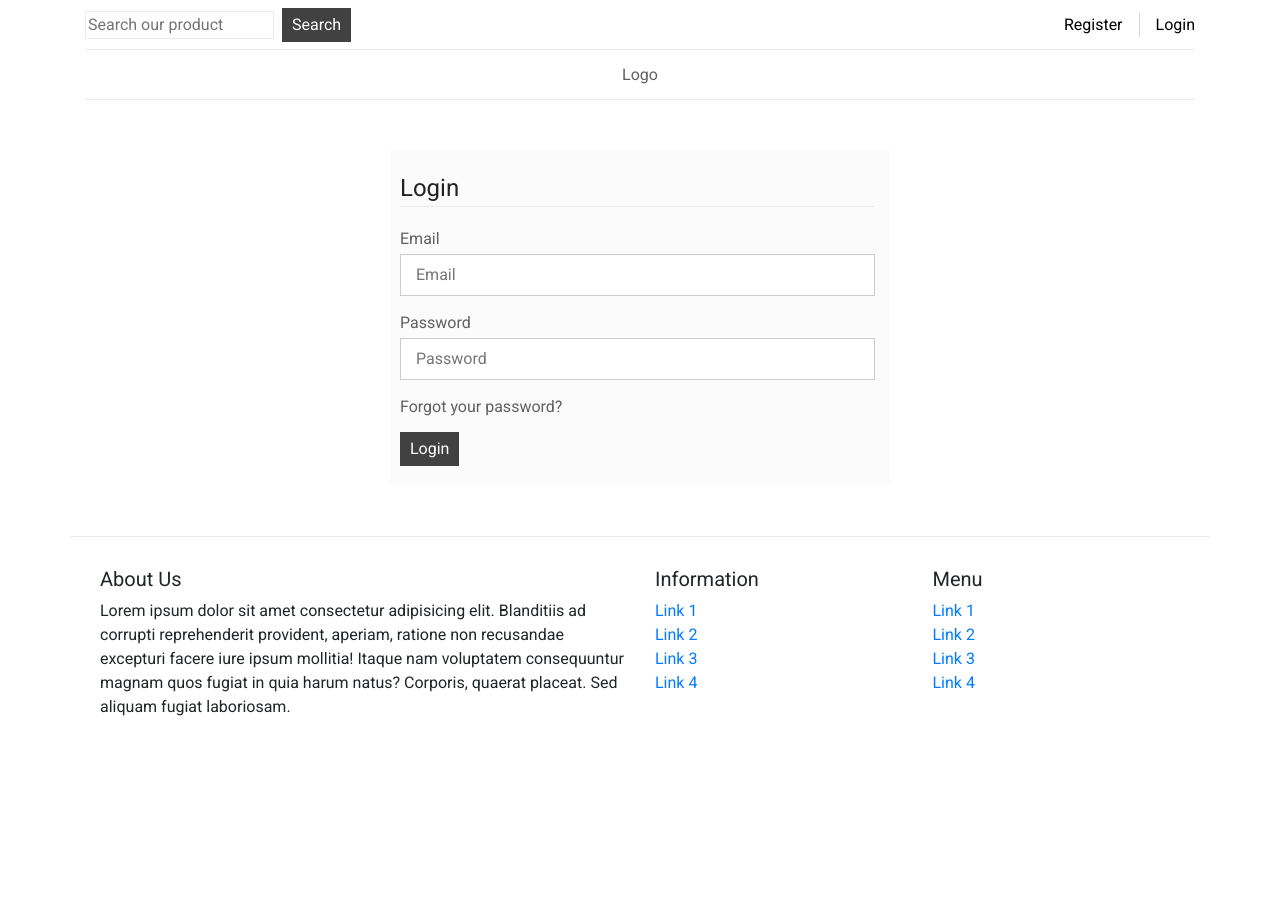
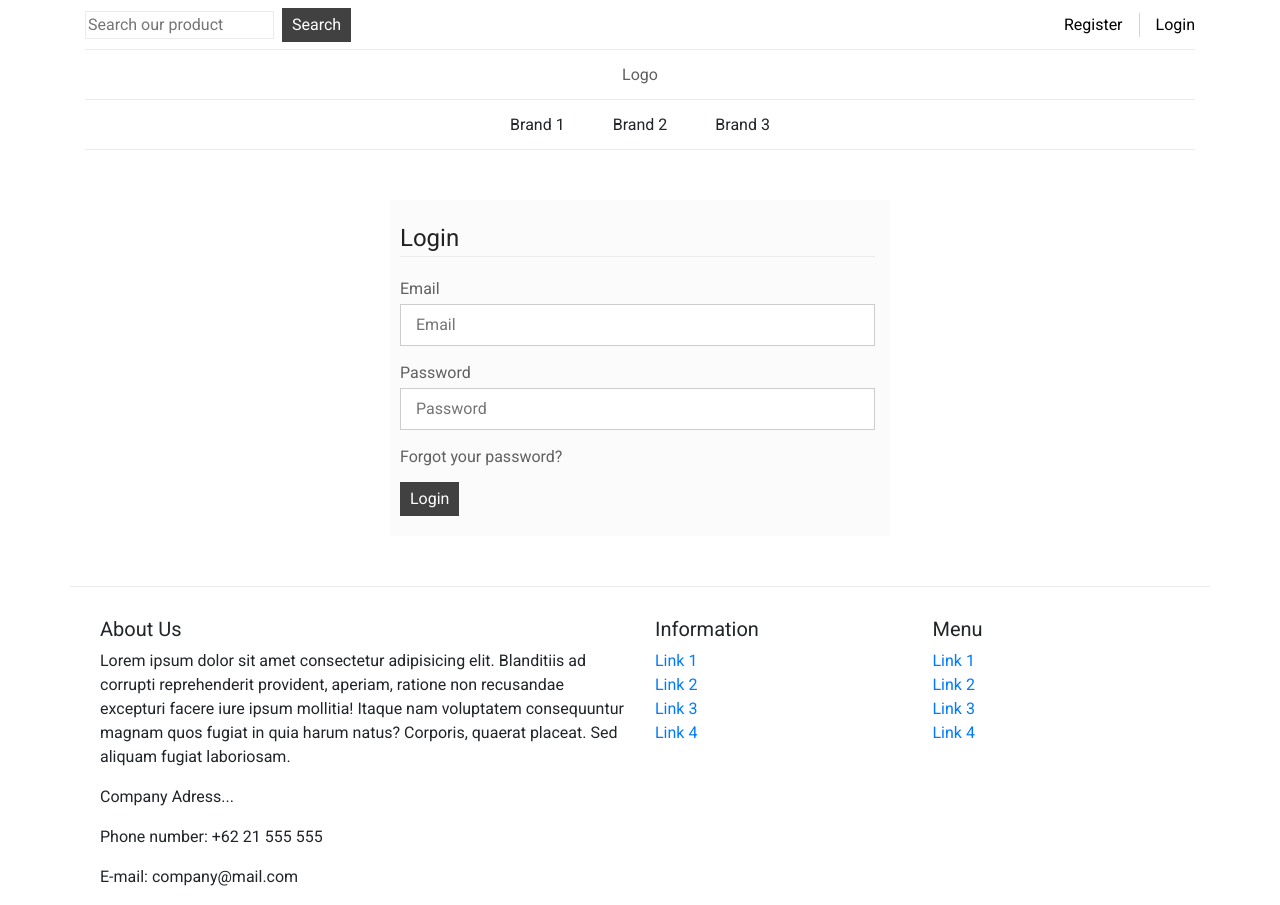
Before and after one commit to mfadhima/Final-Project, a React (Create React App) app in the folder final-project/: page /login in a window 1280 px wide. Before the commit the page ends 800 px from the top, so only its background shows below. Built offline with nearby package versions, Linux system fonts and the light colour scheme.

Commit message:
More content

```diff
--- a/final-project/src/components/Footer.jsx
+++ b/final-project/src/components/Footer.jsx
@@ -10,6 +10,9 @@ class Footer extends Component {
                         <div className="col-6">
                             <h5>About Us</h5>
                             <p>Lorem ipsum dolor sit amet consectetur adipisicing elit. Blanditiis ad corrupti reprehenderit provident, aperiam, ratione non recusandae excepturi facere iure ipsum mollitia! Itaque nam voluptatem consequuntur magnam quos fugiat in quia harum natus? Corporis, quaerat placeat. Sed aliquam fugiat laboriosam.</p>
+                            <p>Company Adress...</p>
+                            <p>Phone number: +62 21 555 555</p>
+                            <p>E-mail: company@mail.com</p>
                         </div>
                         <div className="col-3">
                             <h5>Information</h5>
--- a/final-project/src/components/Header.css
+++ b/final-project/src/components/Header.css
@@ -5,17 +5,17 @@
     align-items: center;
 }
 
-.header-ku .web-logo {
+.web-logo {
     margin-top: 20px;
     margin-bottom: 20px;
     margin-inline: auto;
 }
 
-.header-ku .web-logo a {
+.web-logo a {
     color: #606060;
 }
 
-.header-ku .web-logo a:hover {
+.web-logo a:hover {
     text-decoration: none;
 }
 
--- a/final-project/src/components/Header.jsx
+++ b/final-project/src/components/Header.jsx
@@ -41,6 +41,12 @@ class Header extends Component {
                         <div className="web-logo">
                             <Link to="/"> Logo </Link>
                         </div>
+                    </div>
+
+                    <div className="header-ku justify-content-center">
+                        <div>Brand 1</div>
+                        <div className="mx-5">Brand 2</div>
+                        <div>Brand 3</div>
                     </div>
 
                 </div>
@@ -89,6 +95,12 @@ class Header extends Component {
                         </div>
                     </div>
 
+                    <div className="header-ku justify-content-center">
+                        <div>Brand 1</div>
+                        <div className="mx-5">Brand 2</div>
+                        <div>Brand 3</div>
+                    </div>
+
                 </div>
             )
         }
```
